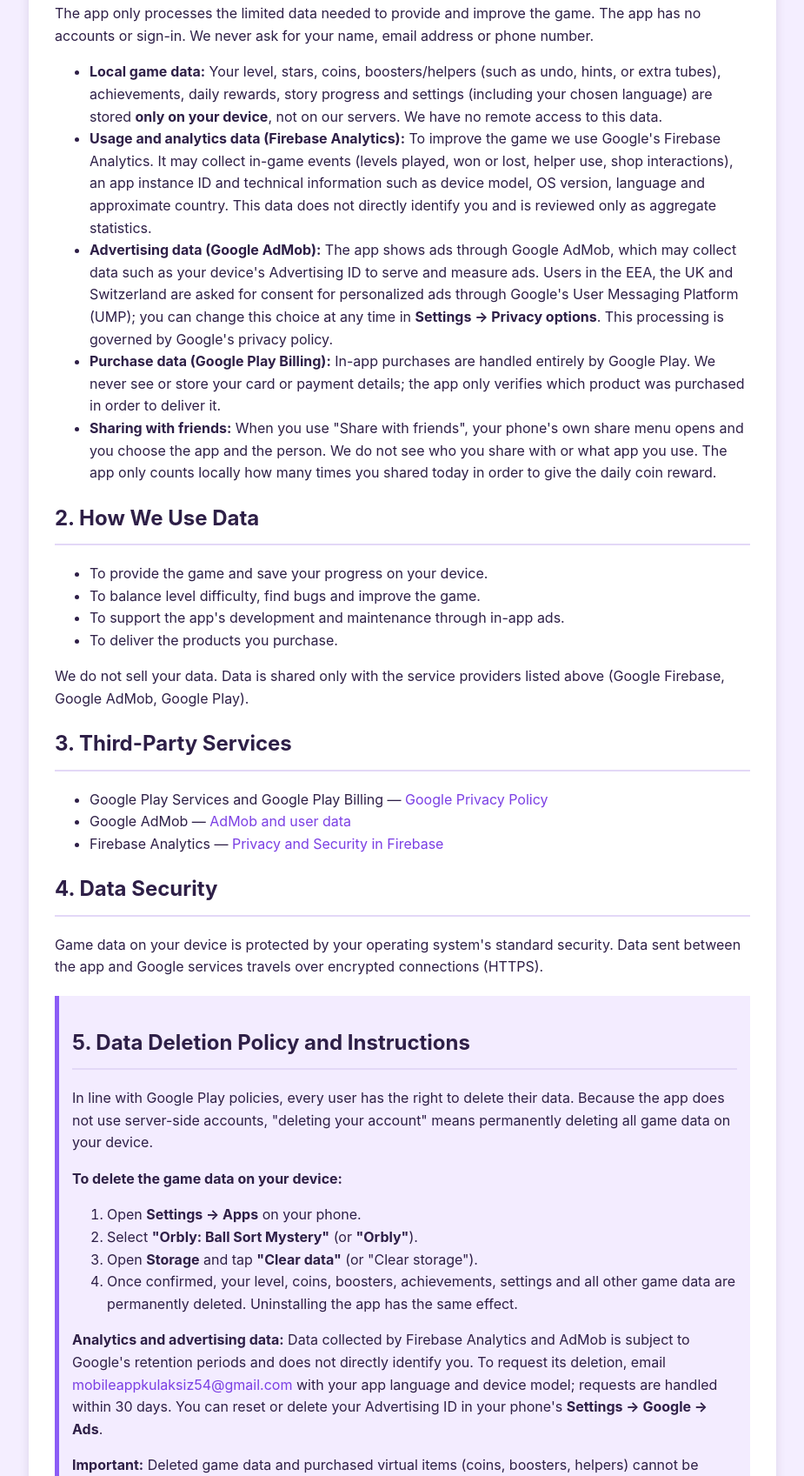
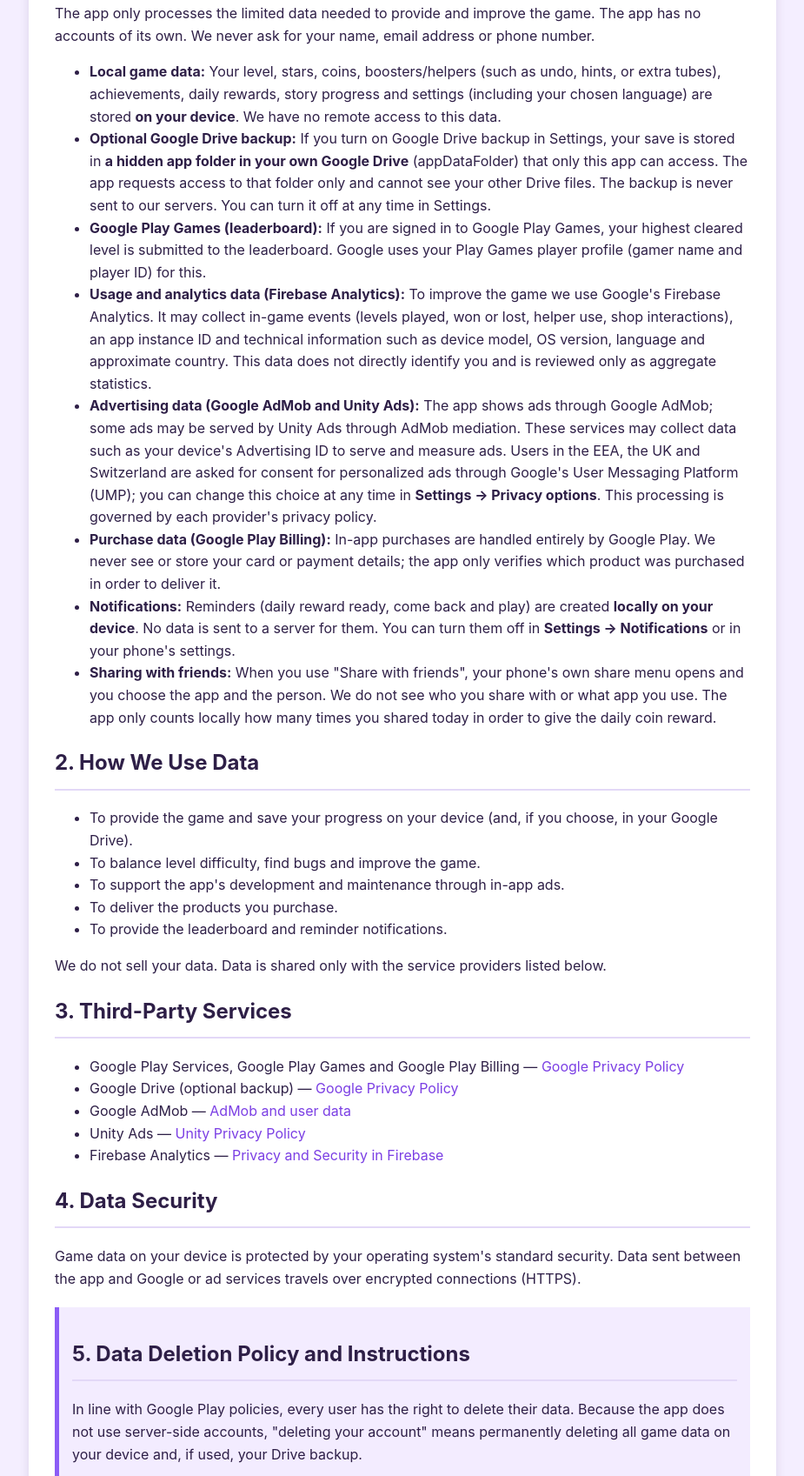
Before and after one commit to mobileappkulaksiz54/mobileappkulaksiz54.github.io, a plain HTML site: page orbly.privacy.html in a window 1280 px wide. Shown: the part 389-2086 px from the top of the page at 87% size, without its empty margins (177-1102 px from the left). Drawn offline with Linux system fonts and the light colour scheme.

Commit message:
Update orbly.privacy.html

```diff
--- a/orbly.privacy.html
+++ b/orbly.privacy.html
@@ -56,50 +56,58 @@
 <body>
     <div class="container">
         <h1>Privacy Policy and Data Management for "Qubbly: Ball Sort Mystery"</h1>
-        <p><strong>Last updated:</strong> November 24, 2026</p>
+        <p><strong>Last updated:</strong> November 27, 2026</p>
 
         <p>This privacy policy explains how the <strong>"Qubbly: Ball Sort Mystery"</strong> mobile app (package name: <code>com.furkanos.orbly</code>) collects, uses and manages user data.</p>
 
         <h2>1. Data We Collect</h2>
-        <p>The app only processes the limited data needed to provide and improve the game. The app has no accounts or sign-in. We never ask for your name, email address or phone number.</p>
+        <p>The app only processes the limited data needed to provide and improve the game. The app has no accounts of its own. We never ask for your name, email address or phone number.</p>
         <ul>
-            <li><strong>Local game data:</strong> Your level, stars, coins, boosters/helpers (such as undo, hints, or extra tubes), achievements, daily rewards, story progress and settings (including your chosen language) are stored <strong>only on your device</strong>, not on our servers. We have no remote access to this data.</li>
+            <li><strong>Local game data:</strong> Your level, stars, coins, boosters/helpers (such as undo, hints, or extra tubes), achievements, daily rewards, story progress and settings (including your chosen language) are stored <strong>on your device</strong>. We have no remote access to this data.</li>
+            <li><strong>Optional Google Drive backup:</strong> If you turn on Google Drive backup in Settings, your save is stored in <strong>a hidden app folder in your own Google Drive</strong> (appDataFolder) that only this app can access. The app requests access to that folder only and cannot see your other Drive files. The backup is never sent to our servers. You can turn it off at any time in Settings.</li>
+            <li><strong>Google Play Games (leaderboard):</strong> If you are signed in to Google Play Games, your highest cleared level is submitted to the leaderboard. Google uses your Play Games player profile (gamer name and player ID) for this.</li>
             <li><strong>Usage and analytics data (Firebase Analytics):</strong> To improve the game we use Google's Firebase Analytics. It may collect in-game events (levels played, won or lost, helper use, shop interactions), an app instance ID and technical information such as device model, OS version, language and approximate country. This data does not directly identify you and is reviewed only as aggregate statistics.</li>
-            <li><strong>Advertising data (Google AdMob):</strong> The app shows ads through Google AdMob, which may collect data such as your device's Advertising ID to serve and measure ads. Users in the EEA, the UK and Switzerland are asked for consent for personalized ads through Google's User Messaging Platform (UMP); you can change this choice at any time in <strong>Settings → Privacy options</strong>. This processing is governed by Google's privacy policy.</li>
+            <li><strong>Advertising data (Google AdMob and Unity Ads):</strong> The app shows ads through Google AdMob; some ads may be served by Unity Ads through AdMob mediation. These services may collect data such as your device's Advertising ID to serve and measure ads. Users in the EEA, the UK and Switzerland are asked for consent for personalized ads through Google's User Messaging Platform (UMP); you can change this choice at any time in <strong>Settings → Privacy options</strong>. This processing is governed by each provider's privacy policy.</li>
             <li><strong>Purchase data (Google Play Billing):</strong> In-app purchases are handled entirely by Google Play. We never see or store your card or payment details; the app only verifies which product was purchased in order to deliver it.</li>
+            <li><strong>Notifications:</strong> Reminders (daily reward ready, come back and play) are created <strong>locally on your device</strong>. No data is sent to a server for them. You can turn them off in <strong>Settings → Notifications</strong> or in your phone's settings.</li>
             <li><strong>Sharing with friends:</strong> When you use "Share with friends", your phone's own share menu opens and you choose the app and the person. We do not see who you share with or what app you use. The app only counts locally how many times you shared today in order to give the daily coin reward.</li>
         </ul>
 
         <h2>2. How We Use Data</h2>
         <ul>
-            <li>To provide the game and save your progress on your device.</li>
+            <li>To provide the game and save your progress on your device (and, if you choose, in your Google Drive).</li>
             <li>To balance level difficulty, find bugs and improve the game.</li>
             <li>To support the app's development and maintenance through in-app ads.</li>
             <li>To deliver the products you purchase.</li>
+            <li>To provide the leaderboard and reminder notifications.</li>
         </ul>
-        <p>We do not sell your data. Data is shared only with the service providers listed above (Google Firebase, Google AdMob, Google Play).</p>
+        <p>We do not sell your data. Data is shared only with the service providers listed below.</p>
 
         <h2>3. Third-Party Services</h2>
         <ul>
-            <li>Google Play Services and Google Play Billing — <a href="https://policies.google.com/privacy" target="_blank" rel="noopener">Google Privacy Policy</a></li>
+            <li>Google Play Services, Google Play Games and Google Play Billing — <a href="https://policies.google.com/privacy" target="_blank" rel="noopener">Google Privacy Policy</a></li>
+            <li>Google Drive (optional backup) — <a href="https://policies.google.com/privacy" target="_blank" rel="noopener">Google Privacy Policy</a></li>
             <li>Google AdMob — <a href="https://support.google.com/admob/answer/6128543" target="_blank" rel="noopener">AdMob and user data</a></li>
+            <li>Unity Ads — <a href="https://unity.com/legal/game-player-and-app-user-privacy-policy" target="_blank" rel="noopener">Unity Privacy Policy</a></li>
             <li>Firebase Analytics — <a href="https://firebase.google.com/support/privacy" target="_blank" rel="noopener">Privacy and Security in Firebase</a></li>
         </ul>
 
         <h2>4. Data Security</h2>
-        <p>Game data on your device is protected by your operating system's standard security. Data sent between the app and Google services travels over encrypted connections (HTTPS).</p>
+        <p>Game data on your device is protected by your operating system's standard security. Data sent between the app and Google or ad services travels over encrypted connections (HTTPS).</p>
 
         <div class="highlight">
             <h2>5. Data Deletion Policy and Instructions</h2>
-            <p>In line with Google Play policies, every user has the right to delete their data. Because the app does not use server-side accounts, "deleting your account" means permanently deleting all game data on your device.</p>
+            <p>In line with Google Play policies, every user has the right to delete their data. Because the app does not use server-side accounts, "deleting your account" means permanently deleting all game data on your device and, if used, your Drive backup.</p>
             <p><strong>To delete the game data on your device:</strong></p>
             <ol>
                 <li>Open <strong>Settings → Apps</strong> on your phone.</li>
-                <li>Select <strong>"Orbly: Ball Sort Mystery"</strong> (or <strong>"Orbly"</strong>).</li>
+                <li>Select <strong>"Qubbly: Ball Sort Mystery"</strong> (or <strong>"Qubbly"</strong>).</li>
                 <li>Open <strong>Storage</strong> and tap <strong>"Clear data"</strong> (or "Clear storage").</li>
                 <li>Once confirmed, your level, coins, boosters, achievements, settings and all other game data are permanently deleted. Uninstalling the app has the same effect.</li>
             </ol>
-            <p><strong>Analytics and advertising data:</strong> Data collected by Firebase Analytics and AdMob is subject to Google's retention periods and does not directly identify you. To request its deletion, email <a href="mailto:mobileappkulaksiz54@gmail.com">mobileappkulaksiz54@gmail.com</a> with your app language and device model; requests are handled within 30 days. You can reset or delete your Advertising ID in your phone's <strong>Settings → Google → Ads</strong>.</p>
+            <p><strong>To delete your Google Drive backup:</strong> On a computer, open <a href="https://drive.google.com/drive/settings" target="_blank" rel="noopener">drive.google.com → Settings → Manage apps</a>, find <strong>"Qubbly"</strong> and choose <strong>Options → Delete hidden app data</strong>. You can also disconnect Drive in the app's Settings.</p>
+            <p><strong>Leaderboard data:</strong> You can manage or delete your Google Play Games profile and game activity in <a href="https://play.google.com/games/profile" target="_blank" rel="noopener">Google Play Games settings</a>.</p>
+            <p><strong>Analytics and advertising data:</strong> Data collected by Firebase Analytics, AdMob and Unity Ads is subject to those providers' retention periods and does not directly identify you. To request its deletion, email <a href="mailto:mobileappkulaksiz54@gmail.com">mobileappkulaksiz54@gmail.com</a> with your app language and device model; requests are handled within 30 days. You can reset or delete your Advertising ID in your phone's <strong>Settings → Google → Ads</strong>.</p>
             <p><strong>Important:</strong> Deleted game data and purchased virtual items (coins, boosters, helpers) cannot be recovered. One-time purchases such as "Remove ads" and the "Starter Pack" are restored automatically through Google Play when you open the app with the same Google account.</p>
         </div>
 
```
